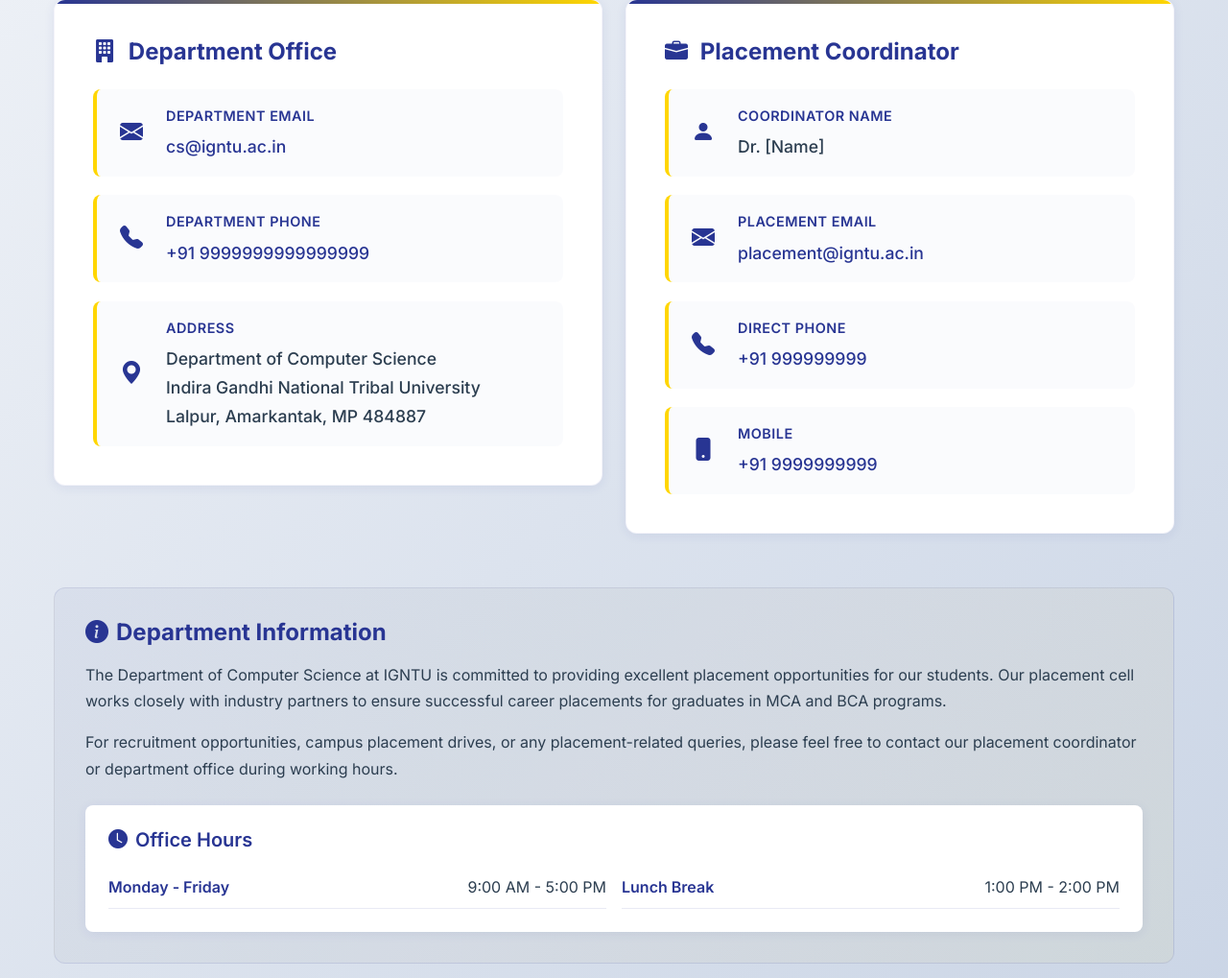
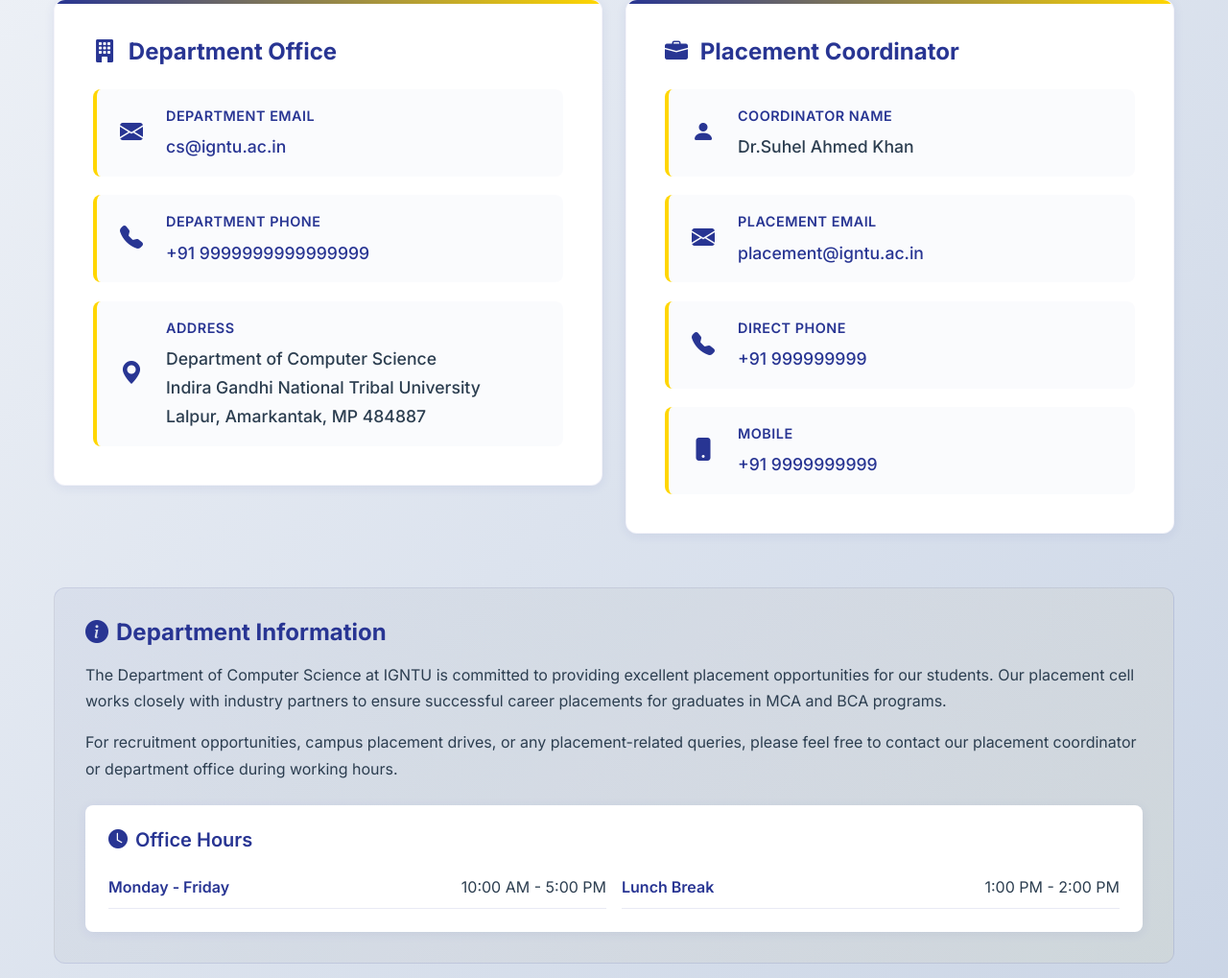
Before and after one commit to anshumaan2503/Placement-Cell, a Flask app: page /contact in a window 1280 px wide; the page is wider, and only the part inside the window is pictured. Shown: the part 632-1651 px from the top of that part at 96% size. Run offline with Flask 3, Linux system fonts and the light colour scheme.

Commit message:
Update contact details

```diff
--- a/templates/contact.html
+++ b/templates/contact.html
@@ -289,7 +289,7 @@
                             <i class="bi bi-person-fill contact-icon"></i>
                             <div class="contact-details">
                                 <div class="contact-label">Coordinator Name</div>
-                                <div class="contact-value">Dr. [Name]</div>
+                                <div class="contact-value">Dr.Suhel Ahmed Khan</div>
                             </div>
                         </div>
                         <div class="contact-item">
@@ -347,7 +347,7 @@
                 <div class="hours-grid">
                     <div class="hours-item">
                         <span class="hours-day">Monday - Friday</span>
-                        <span class="hours-time">9:00 AM - 5:00 PM</span>
+                        <span class="hours-time">10:00 AM - 5:00 PM</span>
                     </div>
                     <div class="hours-item">
                         <span class="hours-day">Lunch Break</span>
```
